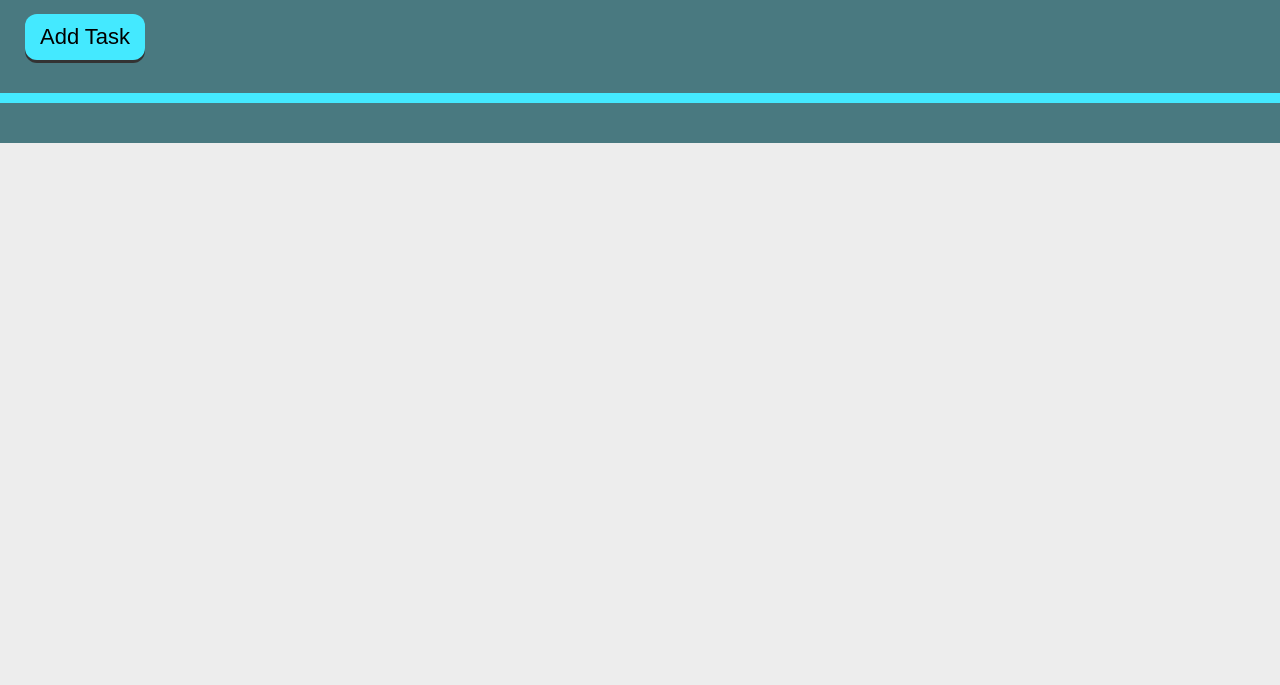
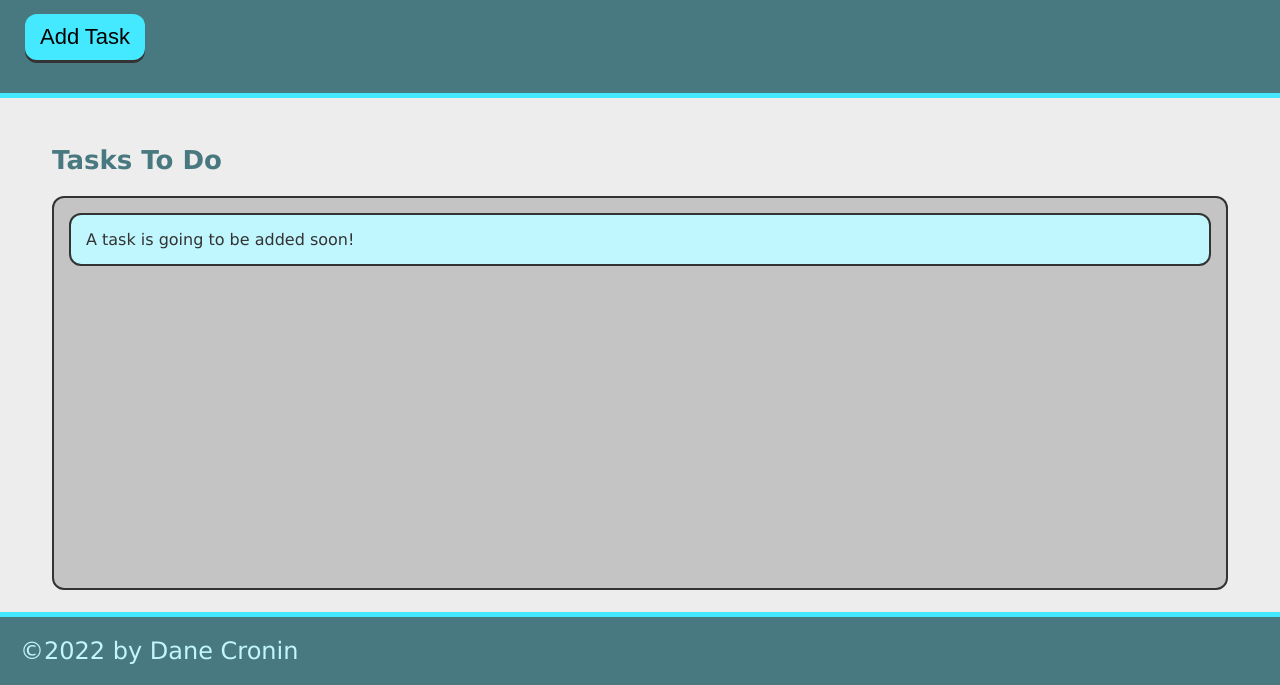
Before and after one commit to DaneCronin/task, a plain HTML site: page index.html in a window 1280 px wide. Shown: the part 115-800 px from the top of the page. Drawn offline with Linux system fonts and the light colour scheme.

Commit message:
added rest of html elements to index.html

```diff
--- a/index.html
+++ b/index.html
@@ -22,8 +22,18 @@
 
 
     <!--Main Body of Page-->
-    <main>
+    <main class="page-content">
 
+        <section class="task-list-wrapper">
+
+            <h2 class="list-title">Tasks To Do</h2>
+
+            <ul class="task-list">
+                <li class="task-item">A task is going to be added soon!</li>
+
+            </ul>
+
+        </section>
 
     </main>
 
@@ -31,6 +41,7 @@
     <!--Footer-->
 
     <footer>
+        &copy;2022 by Dane Cronin
 
 
     </footer>
```
